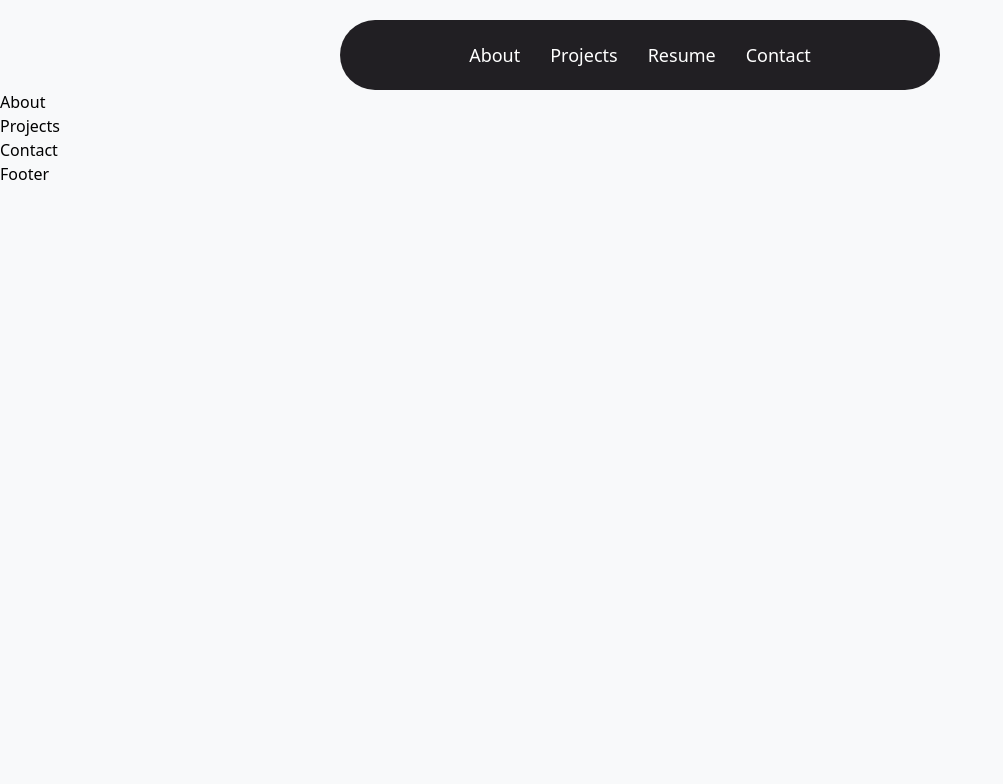
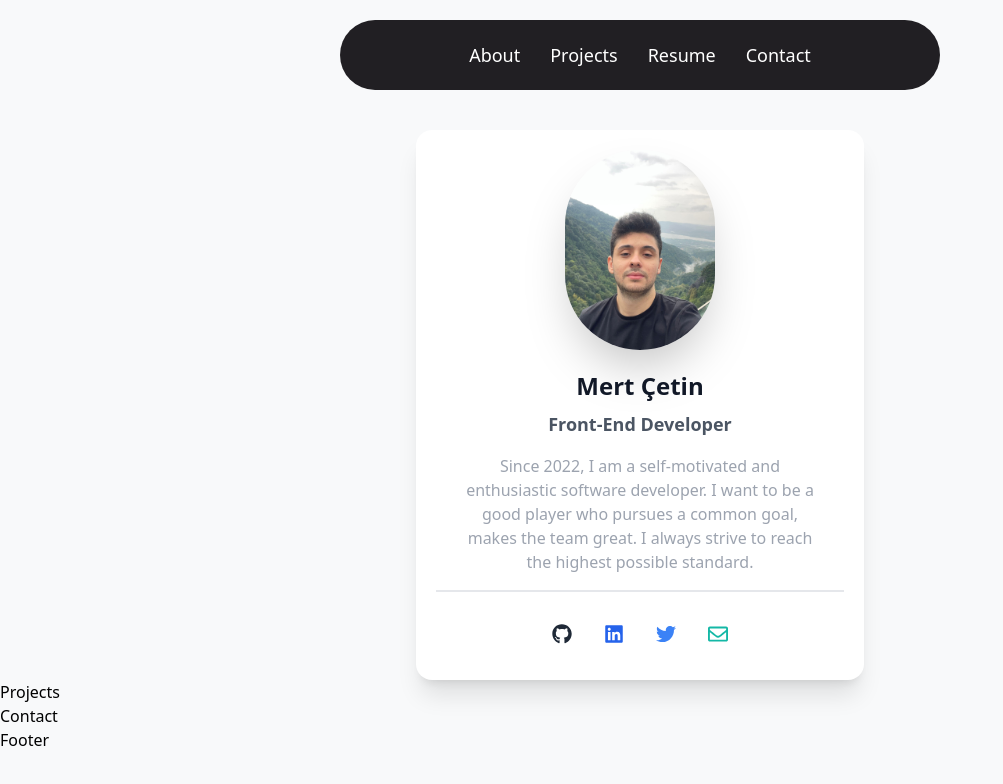
Before and after one commit to mertcetiin/mert.dev, a Next.js app: page / in a window 1280 px wide. Shown: the top 784 px of the page, without its empty margins (0-1003 px from the left). Built offline with nearby package versions, Linux system fonts and the light colour scheme.

Commit message:
about comp. made

```diff
--- a/components/About.tsx
+++ b/components/About.tsx
@@ -1,8 +1,71 @@
-import React from 'react'
+import { PROFILE_INFO, PROFILE_LINKS } from "@/constants";
+import Image from "next/image";
+import Link from "next/link";
+import { FaGithub, FaLinkedin, FaTwitter, FaRegEnvelope } from 'react-icons/fa';
+
 
 function About() {
+
+    const getColorClass = (iconHover: any) => {
+        switch (iconHover) {
+            case 'customGray800':
+                return 'hover:bg-customGray800';
+            case 'customBlue600':
+                return 'hover:bg-customBlue600';
+            case 'customBlue500':
+                return 'hover:bg-customBlue500';
+            case 'customTeal500':
+                return 'hover:bg-customTeal500';
+            default:
+                return '';
+        }
+    };
+
     return (
-        <div>About</div>
+        <section id="about" className="w-full px-4">
+            <div className="flex flex-col justify-center mt-[40px] max-w-md mx-auto bg-customWhite shadow-xl rounded-2xl p-5">
+
+                <Image
+                    src={'/profile.jpg'}
+                    alt="profile"
+                    width={150}
+                    height={100}
+                    className="rounded-full mx-auto shadow-2xl"
+                />
+
+                <div className="text-center mt-5">
+
+                    {PROFILE_INFO.map((profile, index) => (
+                        <div key={index}>
+                            <h1 className="text-xl sm:text-2xl font-semibold text-gray-900">{profile.name}</h1>
+                            <h3 className="text-xl sm:text-lg font-semibold pt-2 text-customGray600">{profile.department}</h3>
+                            <p className="text-xs sm:text-base text-customGray400 pt-4 pb-4 px-5 w-auto inline-block border-b-2">{profile.info}</p>
+                        </div>
+                    ))}
+
+                    <div className="flex align-center justify-center mt-4">
+
+                        {PROFILE_LINKS.map((profile, index) => (
+                            <div key={index}>
+                                <Link
+                                    href={profile.href}
+                                    target="_blank"
+                                    className={`text-xl m-1 p-1 sm:m-2 sm:p-2 flex gap-20 rounded-full ${getColorClass(profile.iconHover)}`}
+                                >
+                                    {profile.key === 'github' && <FaGithub className="text-customGray800 hover:text-customWhite" />}
+                                    {profile.key === 'linkedın' && <FaLinkedin className="text-customBlue600 hover:text-customWhite" />}
+                                    {profile.key === 'twitter' && <FaTwitter className="text-customBlue500 hover:text-customWhite" />}
+                                    {profile.key === 'email' && <FaRegEnvelope className="text-customTeal500 hover:text-customWhite" />}
+                                </Link>
+                            </div>
+                        ))}
+
+                    </div>
+
+                </div>
+
+            </div>
+        </section >
     )
 }
 
```
